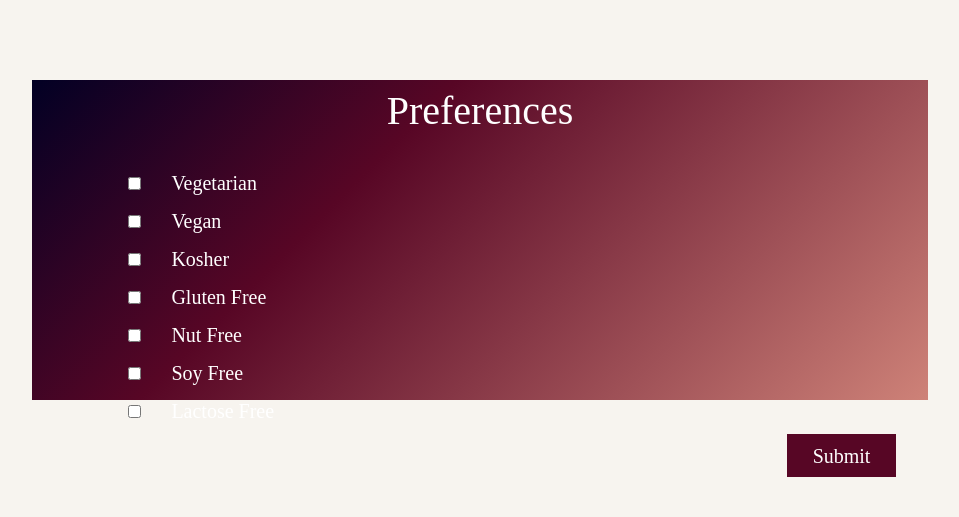
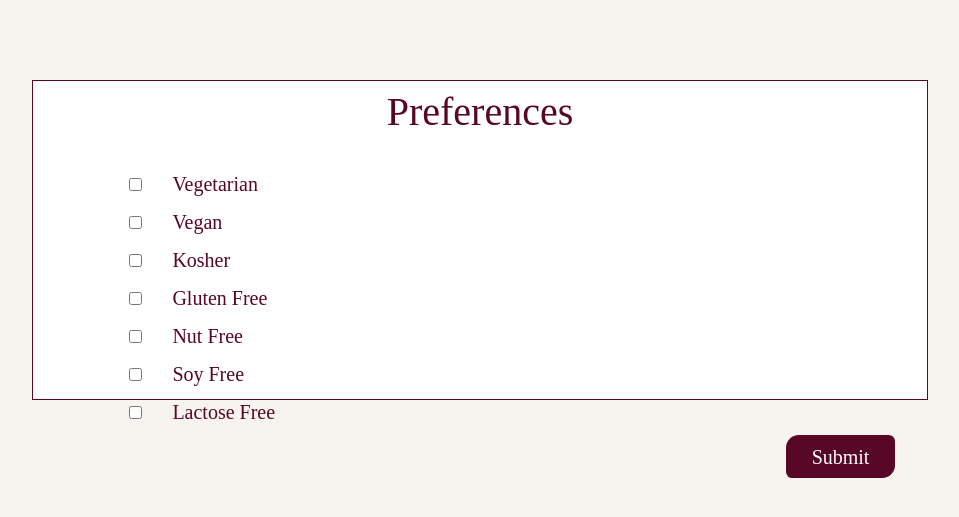
Before and after one commit to jzaia18/TheWegMenu, a Flask app: page /prefs in a window 1280 px wide. Shown: the part 70-587 px from the top of the page, without its empty margins (160-1119 px from the left). Run offline with Flask 2, Linux system fonts and the light colour scheme; the visitor is signed in with stand-in values (Sample User, id 1); parts of the project's set-up code (start-up, migrations or seed data) failed here and were passed over; some libraries are stand-ins or nearby versions.

Commit message:
prference container change

```diff
--- a/thewegmenu/static/css/preference.css
+++ b/thewegmenu/static/css/preference.css
@@ -1,6 +1,6 @@
 #prefs {
     postition: relative;
-    background: linear-gradient(135deg, rgba(2,0,36,1) 0%, rgba(87,6,37,1) 35%, rgba(206,130,120,1) 100%);
+    border: thin solid rgba(87,6,37,1);
     margin-top: 8vw;
     margin-left: auto;
     margin-right: auto;
@@ -8,12 +8,13 @@
     height: 25vw;
     padding: .5vw;
     text-align: center;
-    color: white;
+    background-color: white;
+    color: rgba(87,6,37,1);
 }
 
 #checklist {
     font-size: 1.25em;
-    color: white;
+    color: rgba(87,6,37,1);
     padding: 2vw; .5vw;
     text-align: left;
     margin-bottom: 1vw;
@@ -37,6 +38,7 @@
     float: right;
     border: none;
     color: white;
+    border-radius: 1vw .5vw;
     padding: .5vw 2vw;
     background-color: rgba(87,6,37,1);
 }
```
